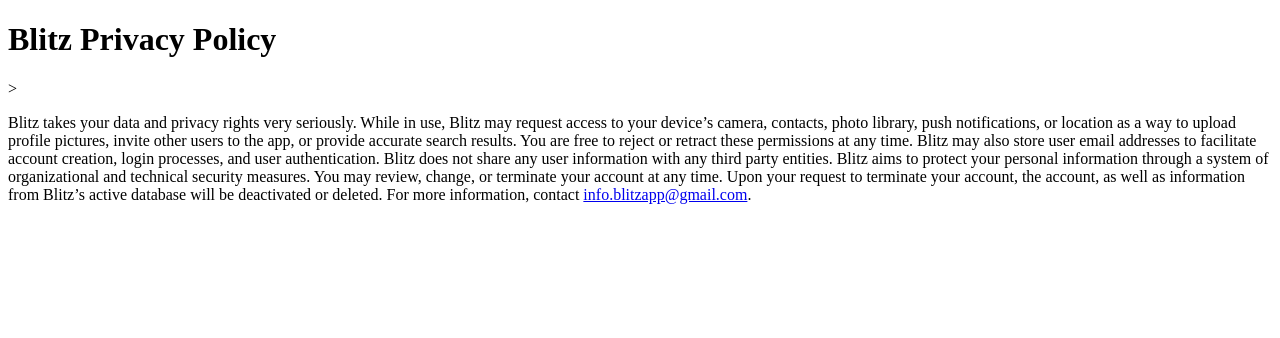
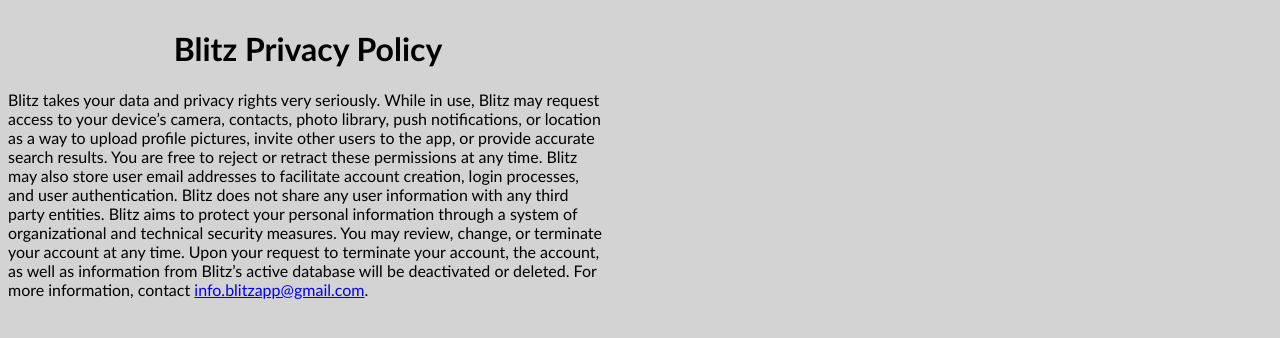
Before and after one commit to Oreese17/oreese17.github.io, a plain HTML site: page index.html in a window 1280 px wide. Drawn offline with Linux system fonts and the light colour scheme.

Commit message:
Add files via upload

```diff
--- /dev/null
+++ b/BlitzSite.css
@@ -0,0 +1,19 @@
+body {
+	background-color: lightgrey;
+	font-family: "Franklin Gothic", Calibri, sans-serif; /* IBM Plex Sans */
+	width: 600px;
+}
+
+.centeredText {
+	text-align: center;
+}
+
+#container {
+	text-align: left;
+	width: 100%;
+}
+
+#innerDiv {
+	margin: 0 auto;
+	display: inline-block;
+}
--- a/index.html
+++ b/index.html
@@ -1,7 +1,12 @@
 <!DOCTYPE html>
 <html>
+<head>
+	<link rel = "stylesheet" type = "text/css" href = "BlitzSite.css">
+</head>
 	<body>
-		<h1> Blitz Privacy Policy </h1>>
+		<div id = "container">
+			<div id = "innerDiv">
+		<h1 class = "centeredText"> Blitz Privacy Policy </h1>
 <p>
 	Blitz takes your data and privacy rights very seriously.  While in use, Blitz may request access to your device’s camera, contacts,
 	photo library, push notifications, or location as a way to upload profile pictures, invite other users to the app, or provide
@@ -10,7 +15,9 @@
 	information with any third party entities. Blitz aims to protect your personal information through a system of organizational
 	and technical security measures. You may review, change, or terminate your account at any time. Upon your request to
 	terminate your account, the account, as well as information from Blitz’s active database will be deactivated or deleted.
-	For more information, contact <a href = "info.blitzapp@gmail.com">info.blitzapp@gmail.com</a>.
+	For more information, contact <a href = "mailto:info.blitzapp@gmail.com">info.blitzapp@gmail.com</a>.
 </p>
+</div>
+</div>
 	</body>
 </html>
```
